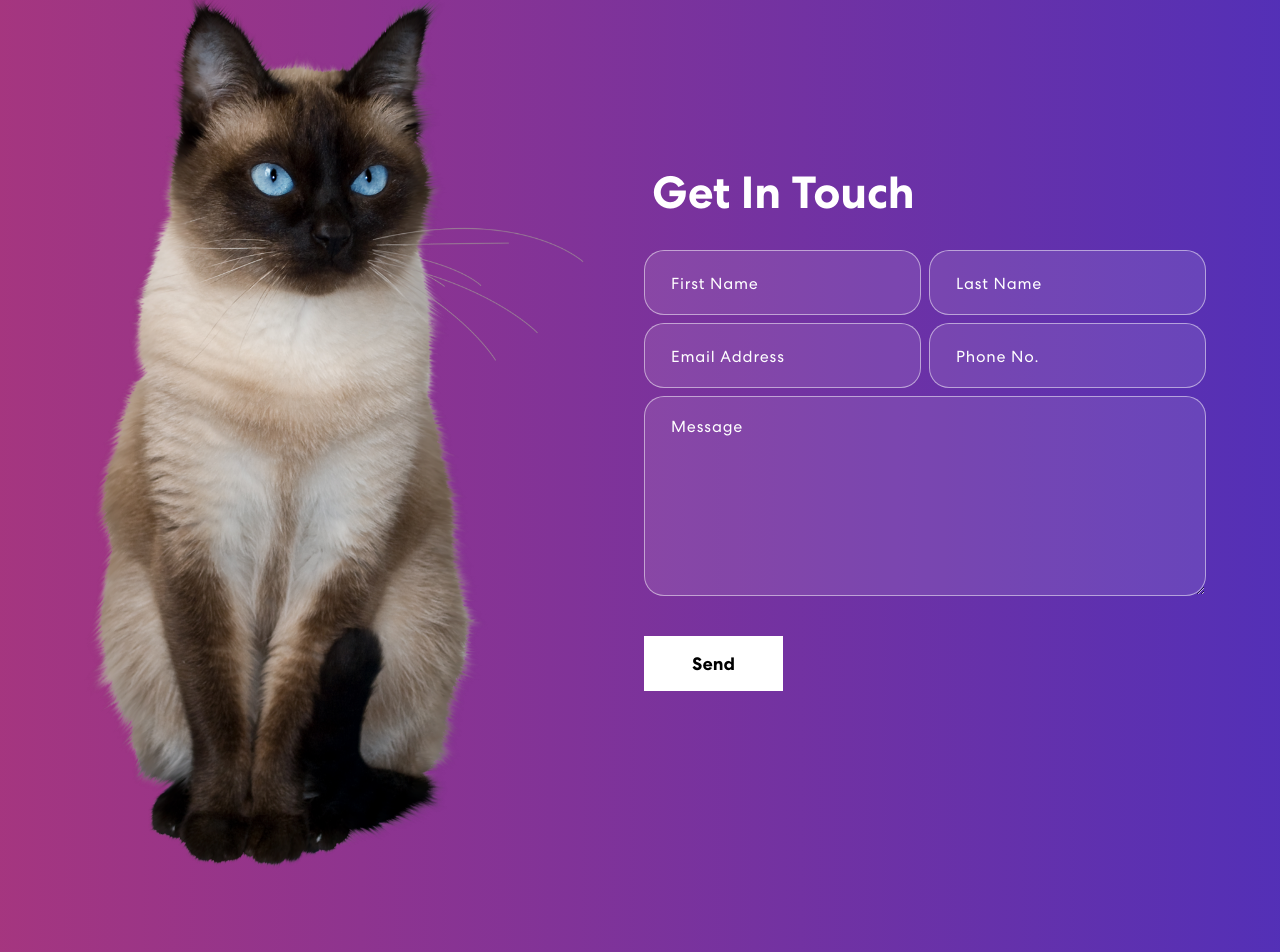
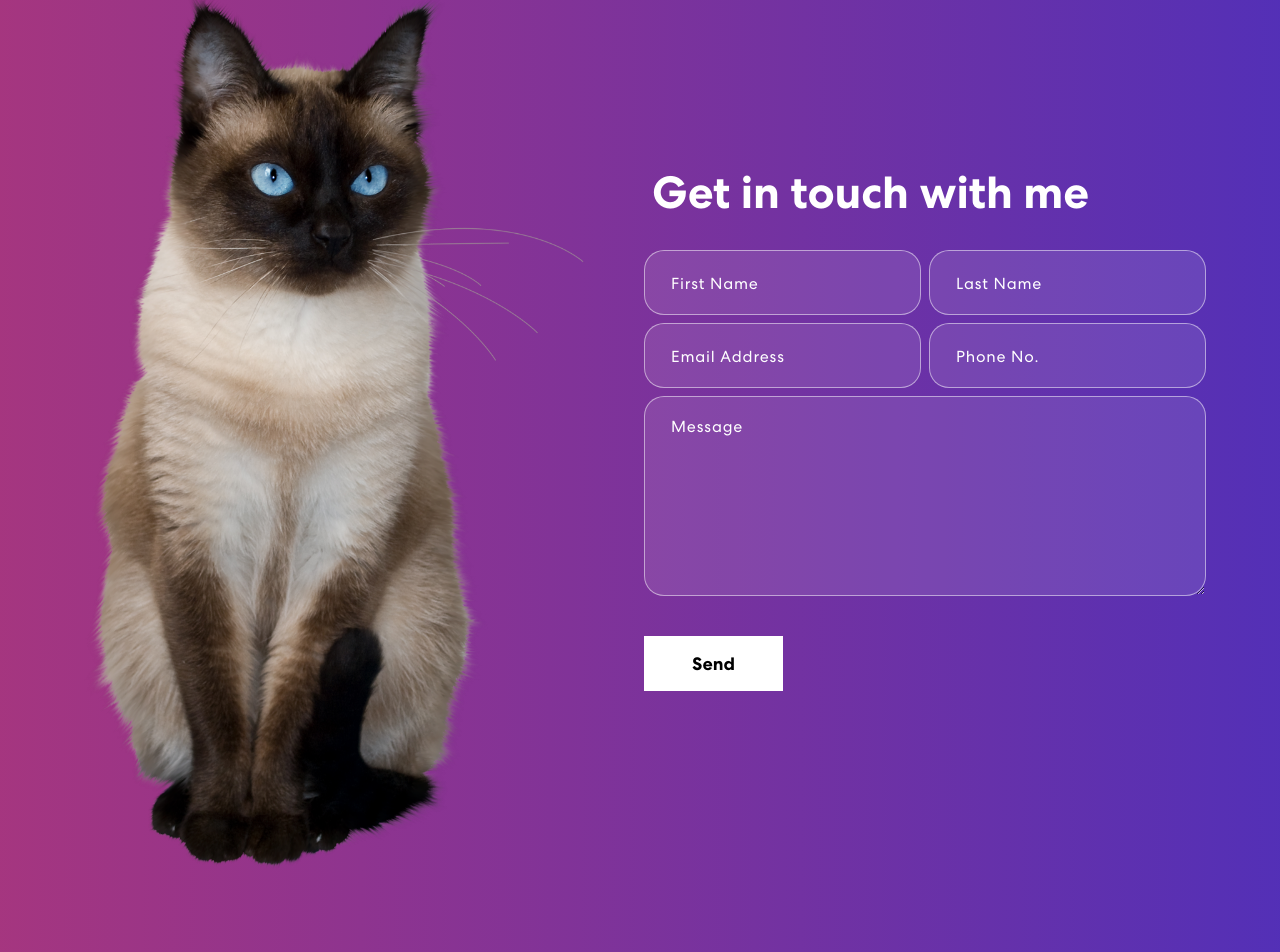
Before and after one commit to Gunny2545/Project_tutorial, a React (Create React App) app: page / in a window 1280 px wide. Shown: the part 2636-3588 px from the top of the page. Built offline with nearby package versions, Linux system fonts and the light colour scheme.

Commit message:
commit-message

```diff
--- a/src/components/Contact.js
+++ b/src/components/Contact.js
@@ -25,7 +25,7 @@ export const Contact = () => {
 
   const handleSubmit = async (e) => {
     e.preventDefault();
-    setButtonText("Sending...");
+    setButtonText("Done !");
     let response = await fetch("http://localhost:5000/contact", {
       method: "POST",
       headers: {
@@ -58,7 +58,7 @@ export const Contact = () => {
             <TrackVisibility>
               {({ isVisible }) =>
                 <div className={isVisible ? "animate__animated animate__fadeIn" : ""}>
-                <h2>Get In Touch</h2>
+                <h2>Get in touch with me</h2>
                 <form onSubmit={handleSubmit}>
                   <Row>
                     <Col size={12} sm={6} className="px-1">
```
